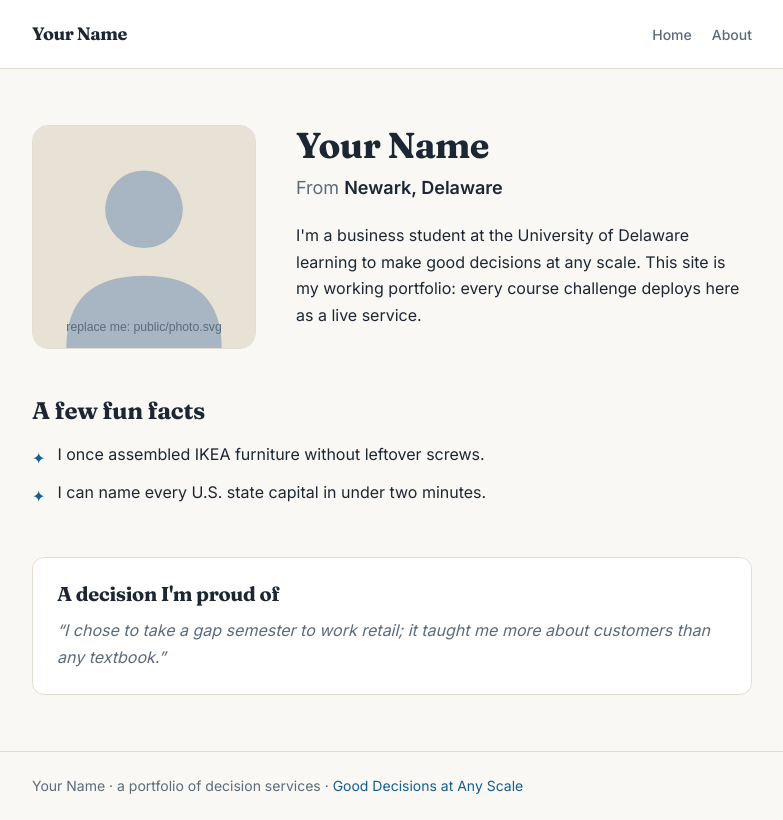
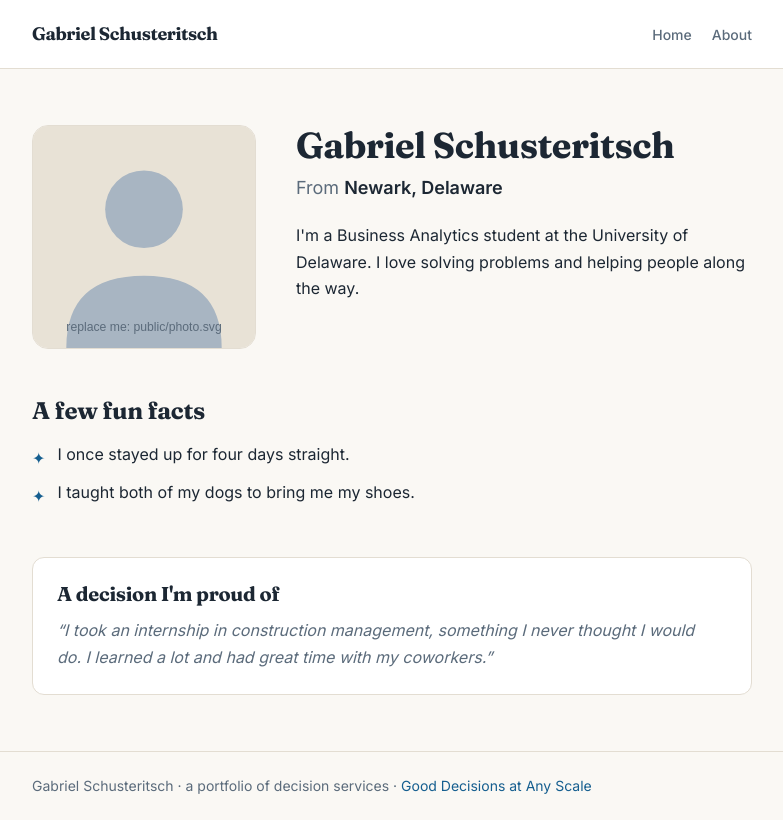
Before and after one commit to gschuste-rgb/my-site, a Next.js app: page /about in a window 1280 px wide. Shown: the whole page, without its empty margins (248-1031 px from the left). Built offline with nearby package versions, Linux system fonts and the light colour scheme.

Commit message:
Replace the placeholder person with me

```diff
--- a/src/profile.ts
+++ b/src/profile.ts
@@ -16,10 +16,10 @@
 
 export const profile = {
   /** Your name as you want it to appear everywhere. */
-  displayName: "Your Name",
+  displayName: "Gabriel Schusteritsch",
 
   /** Your UD email — must match the one you signed into the course with. */
-  email: "you@udel.edu",
+  email: "gschuste@udel.edu",
 
   /** Where you're from. Shows on your roster card and /about. */
   hometown: "Newark, Delaware",
@@ -29,13 +29,13 @@ export const profile = {
    * how classmates find something to say hello about.
    */
   funFacts: [
-    "I once assembled IKEA furniture without leftover screws.",
-    "I can name every U.S. state capital in under two minutes.",
+    "I once stayed up for four days straight.",
+    "I taught both of my dogs to bring me my shoes.",
   ],
 
   /** One decision you're proud of, in a sentence. */
   decisionImProudOf:
-    "I chose to take a gap semester to work retail; it taught me more about customers than any textbook.",
+    "I took an internship in construction management, something I never thought I would do. I learned a lot and had great time with my coworkers.",
 
   /**
    * Your photo. Replace public/photo.svg with a real photo of you
@@ -52,13 +52,13 @@ export const profile = {
   rosterVisibility: "class" as "class" | "professor-only",
 
   /** A one-line tagline for your home page. Make it yours. */
-  tagline: "Building a portfolio of decision services, one lane at a time.",
+  tagline: "There is no tomorrow, only today.",
 
   /**
    * A short bio for your home page: two or three sentences, written like
    * a person, not a resume. What are you studying? What do you care about?
    */
-  bio: "I'm a business student at the University of Delaware learning to make good decisions at any scale. This site is my working portfolio: every course challenge deploys here as a live service.",
+  bio: "I'm a Business Analytics student at the University of Delaware. I love solving problems and helping people along the way.",
 
   /**
    * Your GitHub repo URL. The course platform reads this from /api/health to
```
